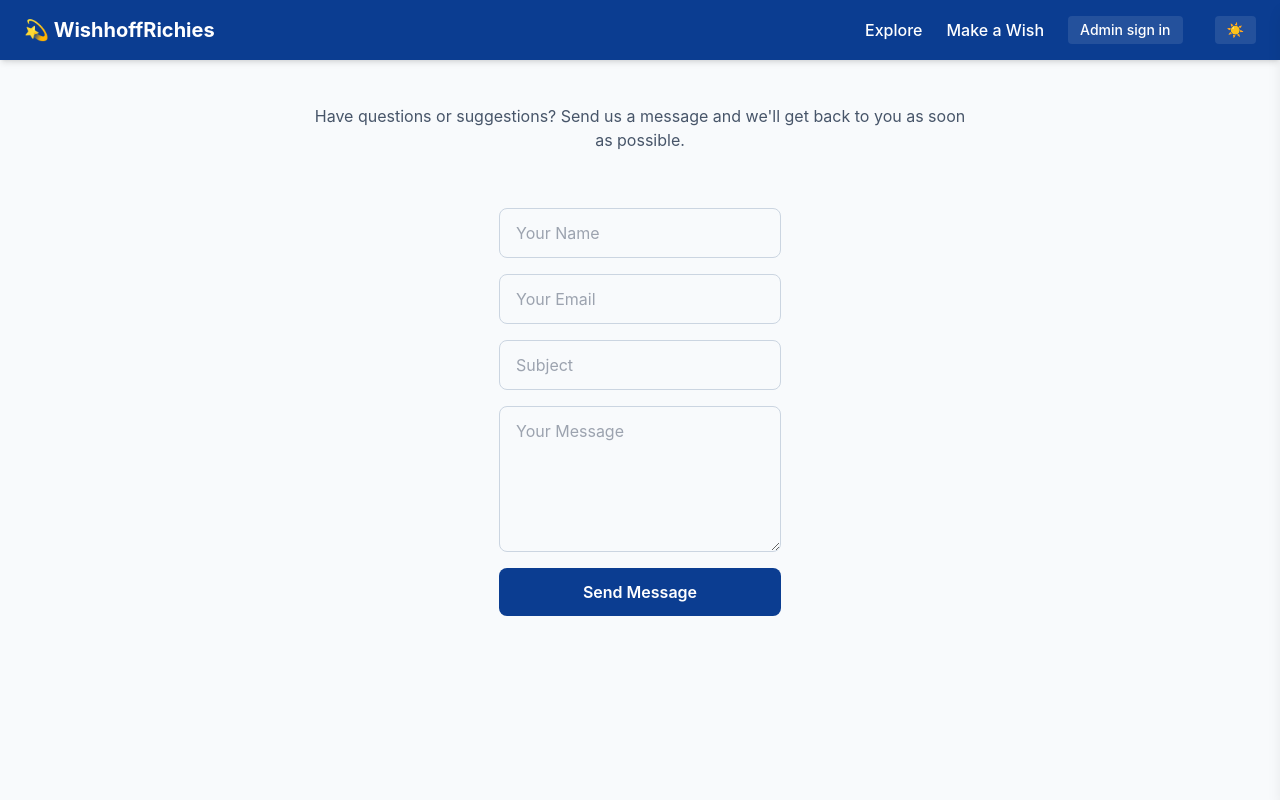
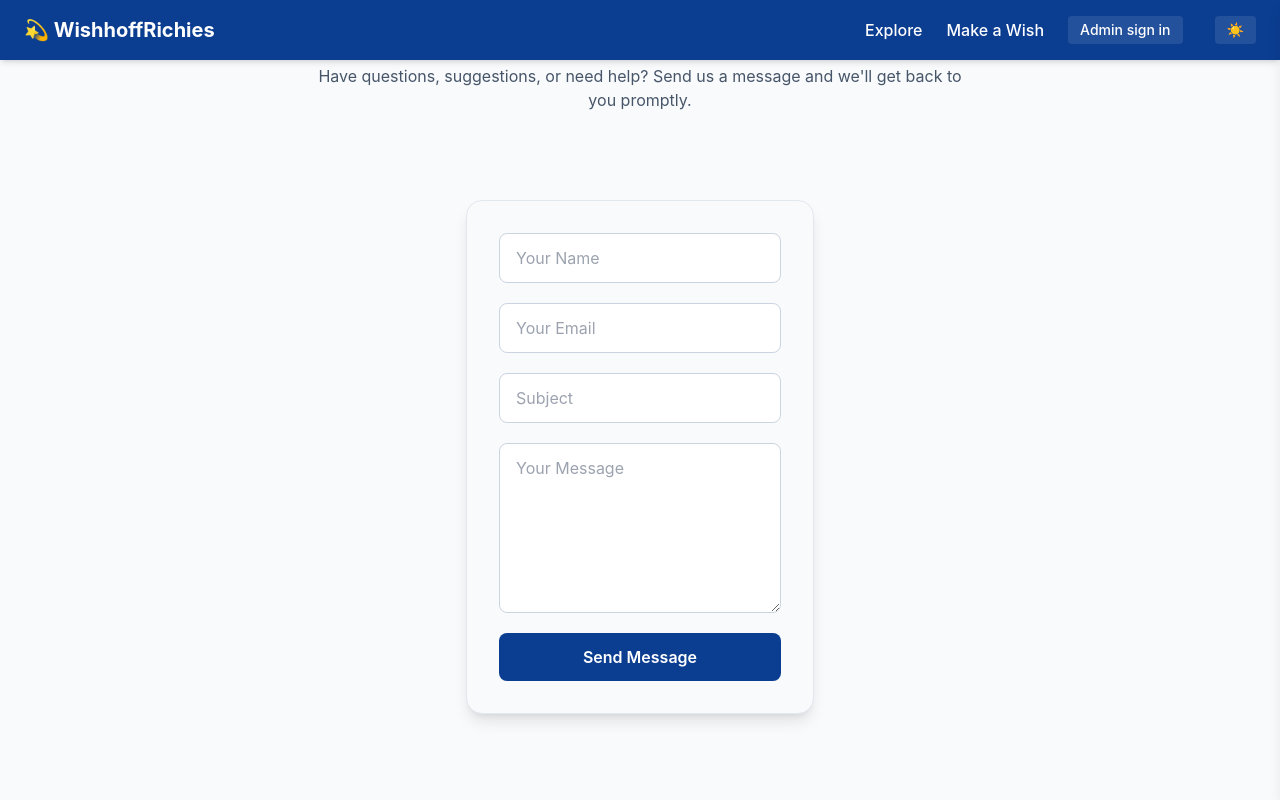
Before and after one commit to Lightcomputerstechnology/WishhoffRichies, a Next.js app: page /contact in a window 1280 px wide. Shown: the top 800 px of the page. Built offline with nearby package versions, Linux system fonts and the light colour scheme; no server answers.

Commit message:
Update contact.js

```diff
--- a/pages/contact.js
+++ b/pages/contact.js
@@ -20,11 +20,11 @@ export default function Contact() {
     try {
       const { error } = await supabase.from("contacts").insert([form]);
       if (error) throw error;
-      setFeedback("Your message has been sent! We'll get back to you soon.");
+      setFeedback("✅ Your message has been sent! We'll get back to you soon.");
       setForm({ name: "", email: "", subject: "", message: "" });
     } catch (err) {
       console.error(err);
-      setFeedback("Failed to send message. Please try again later.");
+      setFeedback("❌ Failed to send message. Please try again later.");
     } finally {
       setLoading(false);
     }
@@ -39,13 +39,21 @@ export default function Contact() {
 
       <Navbar />
 
-      <main className="min-h-screen container mx-auto px-6 py-16 flex flex-col gap-8">
-        <h1 className="text-4xl font-extrabold text-center text-primary mb-8">Contact Us</h1>
-        <p className="text-center text-slate-600 dark:text-slate-300 max-w-2xl mx-auto mb-6">
-          Have questions or suggestions? Send us a message and we'll get back to you as soon as possible.
+      <main className="min-h-screen container mx-auto px-6 py-20 flex flex-col gap-10">
+        {/* Header */}
+        <section className="text-center mb-12">
+          <h1 className="text-5xl font-extrabold text-primary mb-4">Contact Us 💌</h1>
+          <p className="text-slate-600 dark:text-slate-300 max-w-2xl mx-auto">
+            Have questions, suggestions, or need help? Send us a message and we'll get back to you promptly.
           </p>
+        </section>
 
-        <form onSubmit={handleSubmit} className="max-w-2xl mx-auto flex flex-col gap-4">
+        {/* Form */}
+        <section className="max-w-3xl mx-auto">
+          <form
+            onSubmit={handleSubmit}
+            className="flex flex-col gap-5 bg-slate-50 dark:bg-slate-800 p-8 rounded-2xl shadow-lg border border-slate-200 dark:border-slate-700"
+          >
             <input
               type="text"
               name="name"
@@ -53,7 +61,7 @@ export default function Contact() {
               value={form.name}
               onChange={handleChange}
               required
-            className="w-full px-4 py-3 rounded-lg border border-slate-300 dark:border-slate-700 bg-slate-50 dark:bg-slate-800 text-slate-900 dark:text-slate-100 focus:ring-2 focus:ring-primary outline-none transition"
+              className="w-full px-4 py-3 rounded-lg border border-slate-300 dark:border-slate-600 focus:ring-2 focus:ring-primary outline-none transition bg-white dark:bg-slate-700 text-slate-900 dark:text-slate-100"
             />
             <input
               type="email"
@@ -62,7 +70,7 @@ export default function Contact() {
               value={form.email}
               onChange={handleChange}
               required
-            className="w-full px-4 py-3 rounded-lg border border-slate-300 dark:border-slate-700 bg-slate-50 dark:bg-slate-800 text-slate-900 dark:text-slate-100 focus:ring-2 focus:ring-primary outline-none transition"
+              className="w-full px-4 py-3 rounded-lg border border-slate-300 dark:border-slate-600 focus:ring-2 focus:ring-primary outline-none transition bg-white dark:bg-slate-700 text-slate-900 dark:text-slate-100"
             />
             <input
               type="text"
@@ -71,16 +79,16 @@ export default function Contact() {
               value={form.subject}
               onChange={handleChange}
               required
-            className="w-full px-4 py-3 rounded-lg border border-slate-300 dark:border-slate-700 bg-slate-50 dark:bg-slate-800 text-slate-900 dark:text-slate-100 focus:ring-2 focus:ring-primary outline-none transition"
+              className="w-full px-4 py-3 rounded-lg border border-slate-300 dark:border-slate-600 focus:ring-2 focus:ring-primary outline-none transition bg-white dark:bg-slate-700 text-slate-900 dark:text-slate-100"
             />
             <textarea
               name="message"
               placeholder="Your Message"
               value={form.message}
               onChange={handleChange}
-            rows={5}
+              rows={6}
               required
-            className="w-full px-4 py-3 rounded-lg border border-slate-300 dark:border-slate-700 bg-slate-50 dark:bg-slate-800 text-slate-900 dark:text-slate-100 focus:ring-2 focus:ring-primary outline-none transition"
+              className="w-full px-4 py-3 rounded-lg border border-slate-300 dark:border-slate-600 focus:ring-2 focus:ring-primary outline-none transition bg-white dark:bg-slate-700 text-slate-900 dark:text-slate-100"
             />
 
             <button
@@ -91,8 +99,17 @@ export default function Contact() {
               {loading ? "Sending..." : "Send Message"}
             </button>
 
-          {feedback && <p className="text-center text-slate-700 dark:text-slate-200 mt-2">{feedback}</p>}
+            {feedback && (
+              <p
+                className={`text-center mt-2 font-medium ${
+                  feedback.startsWith("✅") ? "text-green-500" : "text-red-500"
+                }`}
+              >
+                {feedback}
+              </p>
+            )}
           </form>
+        </section>
       </main>
 
       <Footer />
```
Lines whose indentation alone changed are shown as unchanged.
